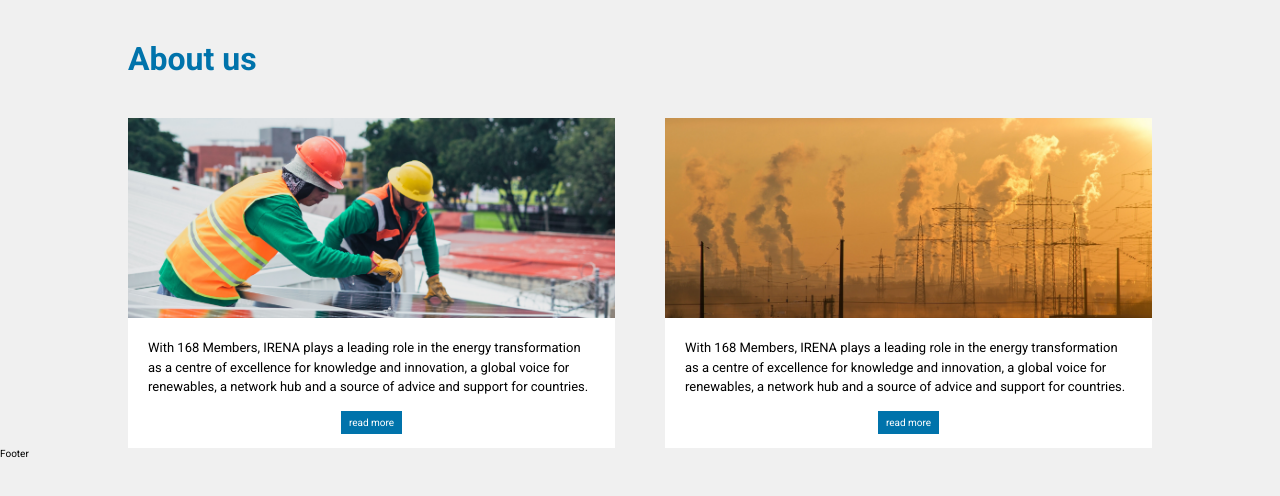
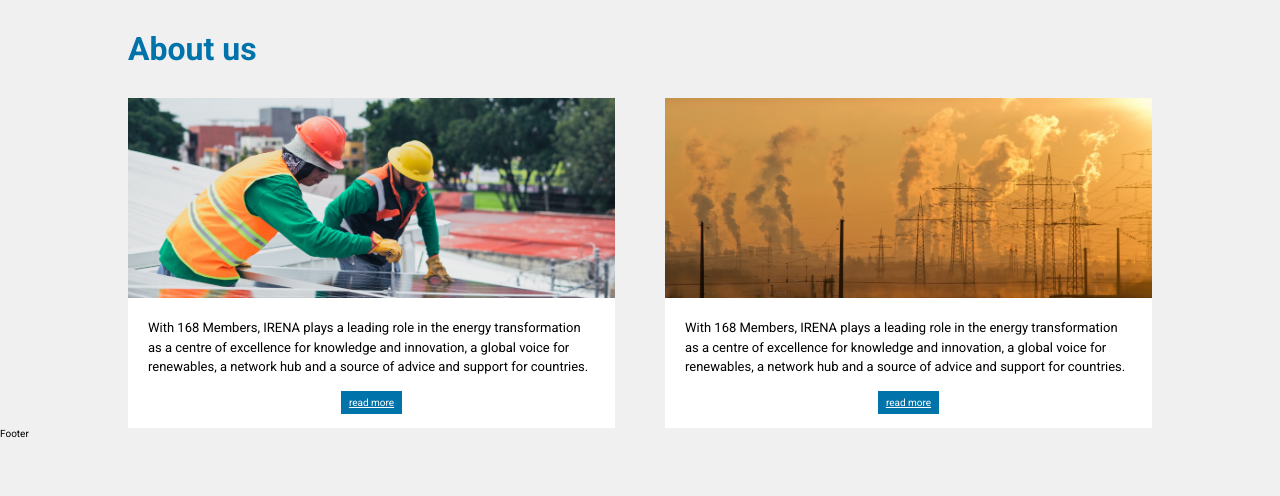
Before and after one commit to MJafar777/ISEA, a React (Create React App) app in the folder client/: page / in a window 1280 px wide. Shown: the top 496 px of the page. Built offline with nearby package versions, Linux system fonts and the light colour scheme.

Commit message:
about us bugs fixed

```diff
--- a/client/src/components/button/Button.jsx
+++ b/client/src/components/button/Button.jsx
@@ -3,7 +3,9 @@ import React from "react";
 export default function Button() {
   return (
     <div className="button">
-      <span className="btn">read more</span>
+      <a href="#" className="btn">
+        read more
+      </a>
     </div>
   );
 }
--- a/client/src/components/title/title.module.css
+++ b/client/src/components/title/title.module.css
@@ -1,5 +1,5 @@
 .title {
   font-size: 3.2rem;
-  margin: 4rem 0;
+  margin: 3rem 0;
   color: var(--color-primary);
 }
```
